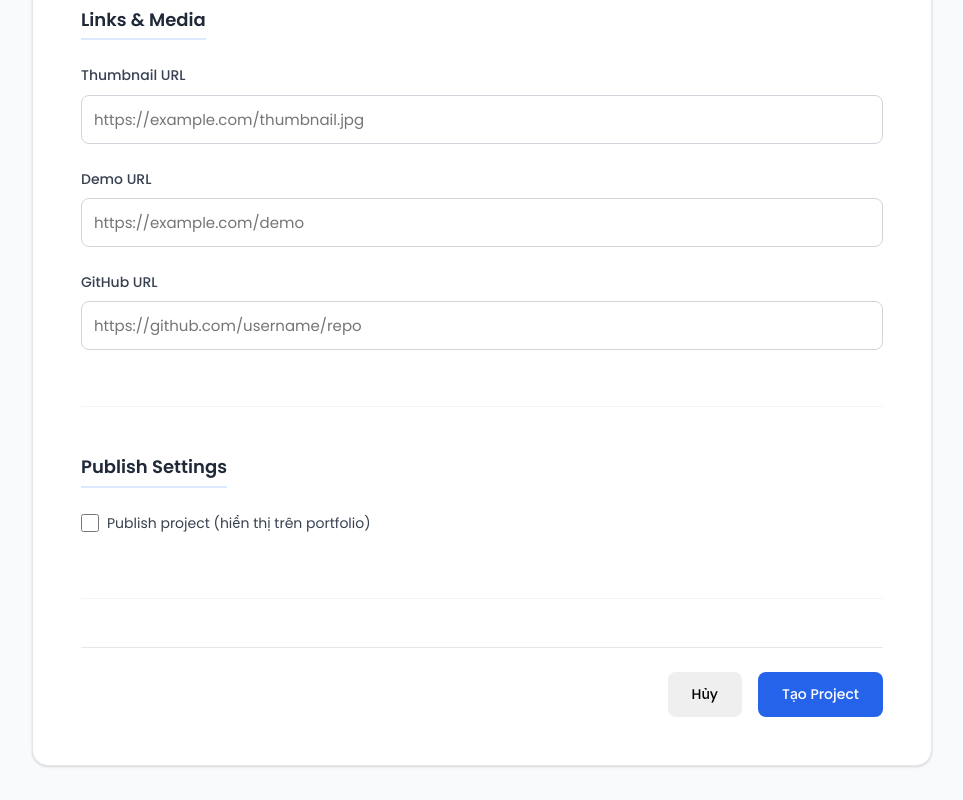
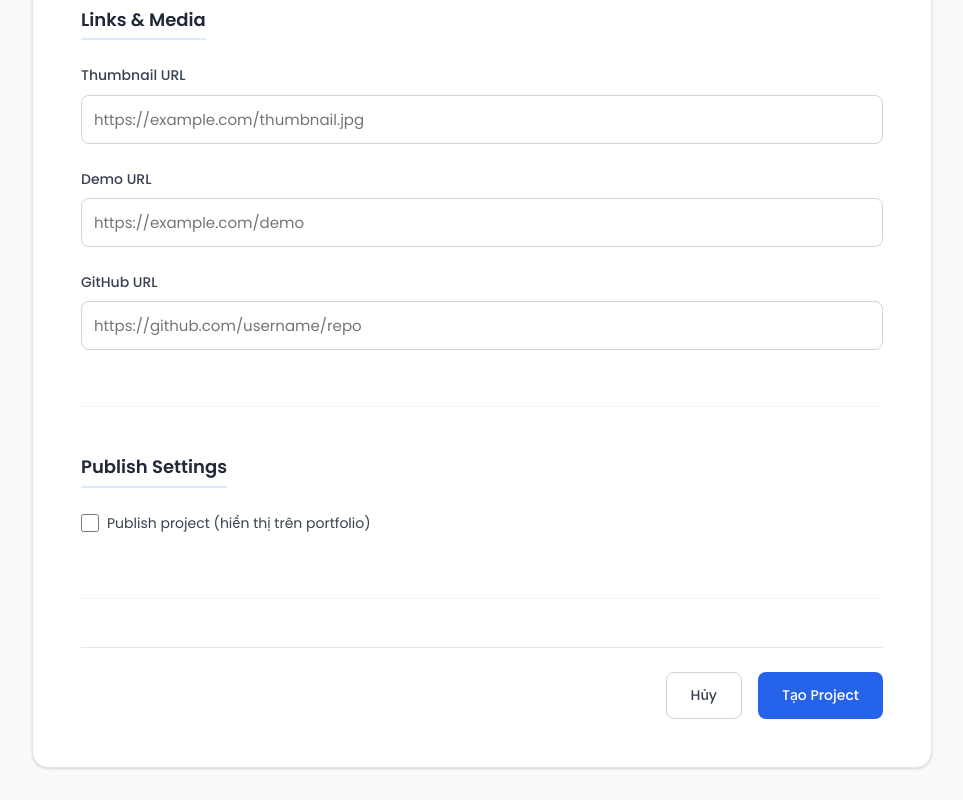
Before and after one commit to Piguins/Portfolio-BA-Mason, a Next.js app in the folder cms/: page /dashboard/projects/new in a window 1280 px wide. Shown: the part 1286-2086 px from the top of the page, without its empty margins (158-1121 px from the left). Built offline with nearby package versions, Linux system fonts and the light colour scheme.

Commit message:
Fix: Change variant 'tertiary' to 'secondary' in Projects and Skills pages
- LoadingButton component only supports 'primary', 'secondary', 'danger'
- Fix TypeScript error in all form pages

```diff
--- a/cms/src/app/dashboard/projects/[id]/edit/page.tsx
+++ b/cms/src/app/dashboard/projects/[id]/edit/page.tsx
@@ -284,7 +284,7 @@ export default function EditProjectPage() {
             <LoadingButton
               type="button"
               onClick={() => router.push('/dashboard/projects')}
-              variant="tertiary"
+              variant="secondary"
             >
               Hủy
             </LoadingButton>
--- a/cms/src/app/dashboard/projects/new/page.tsx
+++ b/cms/src/app/dashboard/projects/new/page.tsx
@@ -226,7 +226,7 @@ export default function NewProjectPage() {
             <LoadingButton
               type="button"
               onClick={() => router.push('/dashboard/projects')}
-              variant="tertiary"
+              variant="secondary"
             >
               Hủy
             </LoadingButton>
--- a/cms/src/app/dashboard/skills/[id]/edit/page.tsx
+++ b/cms/src/app/dashboard/skills/[id]/edit/page.tsx
@@ -253,7 +253,7 @@ export default function EditSkillPage() {
             <LoadingButton
               type="button"
               onClick={() => router.push('/dashboard/skills')}
-              variant="tertiary"
+              variant="secondary"
             >
               Hủy
             </LoadingButton>
--- a/cms/src/app/dashboard/skills/new/page.tsx
+++ b/cms/src/app/dashboard/skills/new/page.tsx
@@ -201,7 +201,7 @@ export default function NewSkillPage() {
             <LoadingButton
               type="button"
               onClick={() => router.push('/dashboard/skills')}
-              variant="tertiary"
+              variant="secondary"
             >
               Hủy
             </LoadingButton>
```
